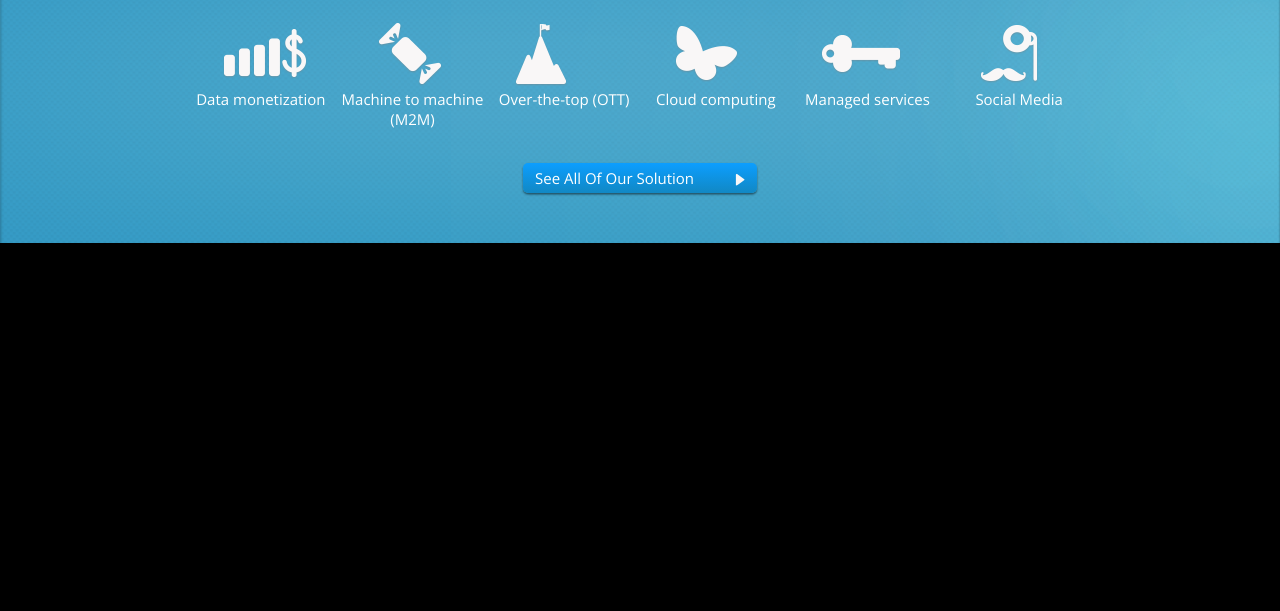
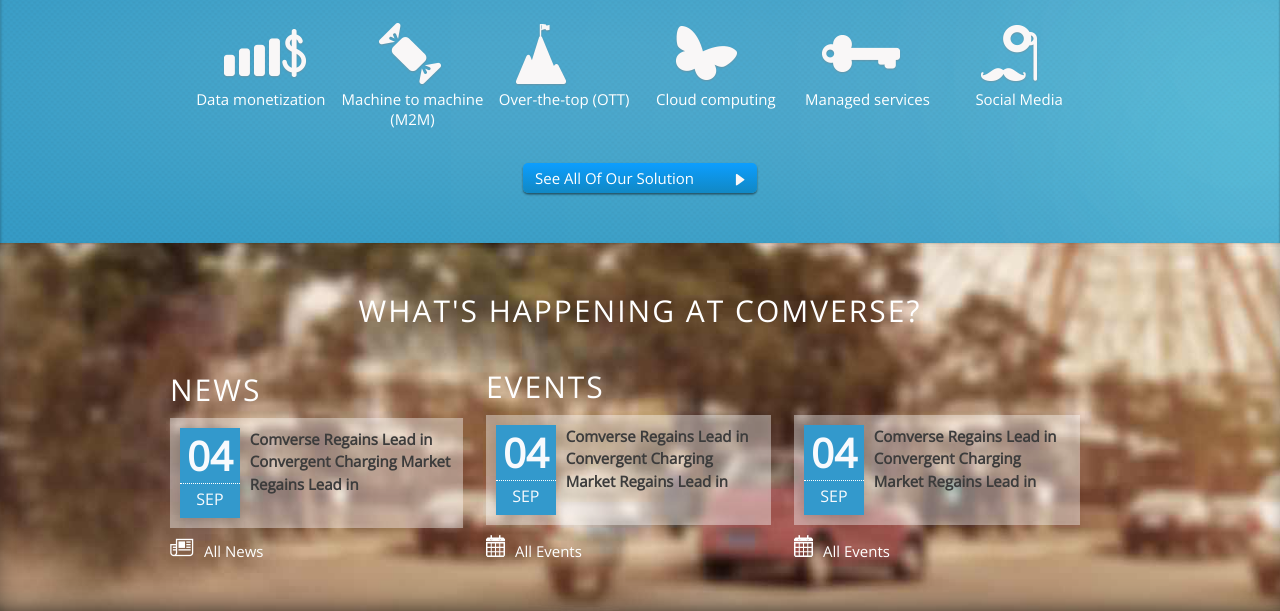
Before and after one commit to Mohammad-Rayyan/comverse, a plain HTML site: page index.html in a window 1280 px wide. Shown: the part 732-1343 px from the top of the page. Before the commit the page ends 975 px from the top, so only its background shows below. Drawn offline with nearby package versions, Linux system fonts and the light colour scheme.

Commit message:
whats happening css

```diff
--- a/css/main.css
+++ b/css/main.css
@@ -1,8 +1,8 @@
 @import url(http://fonts.googleapis.com/css?family=Open+Sans);
 
 html { font-size: 62.5%; }
-/*
-* {
+
+/** {
 	border: 1px solid red;
 }*/
 body{
@@ -267,7 +267,7 @@ p{
     padding: 5rem 0;
     color: white;
 }
-#toDoSection h3{
+#toDoSection h3,#whatHappenSection h3{
 	text-align: center;
     text-transform: uppercase;
     font-size: 3rem;
@@ -335,15 +335,98 @@ p{
 }
 /* ----------------------------------   toDoSection END   ------------------------------------- */
 
+/* ----------------------------------   whatHappenSection   ------------------------------------- */
+#whatHappenSection{
+	background: url(../img/news-and-events-bg.jpg) center;
+    background-size: cover;
+    color: #f8fafd;
+    position: relative;
+    box-shadow: inset 0 -10px 31px -15px #000000;
+    padding: 5rem 0;
+}
+.events{
+	display: inline-block;
+	width: calc(199%/3);
+}
+.news{
+	display: inline-block;
+	width: calc(100%/3);
+}
+.event{
+	display: inline-block;
+	width: 49%;
+}
+.new a:first-child,.event a:first-child{
+	float: left;
+    background: rgba(255,255,255, 0.4);
+    color: #3C3C3C;
+    font-weight: bold;
+    height: 9rem;
+    margin-right: 2rem;
+    padding: 1rem;
+    margin-bottom: 1rem;
+}
+.new a:first-child:hover,.event a:first-child:hover{
+	background: rgba(255,255,255, 0.7);
+}
+#whatHappenSection #news,#whatHappenSection #events{
+	text-align: left;
+	margin-bottom: 1rem;
+}
+.dateNum{
+	border-bottom: 1px dotted white;
+    font-size: 4em;
+    padding: 0px 0.7rem 0px 0.7rem;
+    display: block;
+}
+.dateMon{
+	font-size: 1.6em;
+    padding: 1rem;
+    display: block;
+    font-weight: 100;
+    text-align: center;
+    text-transform: uppercase;
+    line-height: 1rem;
+    padding-bottom: 0px;
+}
+.date{
+	background: #3399cc;
+    float: left;
+    color: #f8fafd;
+    height: 9rem;
+    margin-right: 1rem;
+    box-shadow: 0px 4px 15px 0px rgba(0,0,0, 0.2);
+}
+#whatHappenSection p{
+	margin: 0px;
+    padding-top: 0px;
+    line-height: 1.5;
+}
+.allEvents,.allNews{
+	font-size: 1.5rem;
+	color: white ;
+}
+.allEvents:before {
+	content: url(../img/eventListIconEvents.png);
+	margin-right: 1rem;
+}
+.allNews:before {
+	content: url(../img/eventListIconNews.png);
+	margin-right: 1rem;
+}
+.allEvents:hover:before {
+	content: url(../img/eventListIconEvents_hover.png);
+	margin-right: 1rem;
+}
+.allNews:hover:before {
+	content: url(../img/eventListIconNews_hover.png);
+	margin-right: 1rem;
+}
+.allNews:hover,.allEvents:hover{
+	color: black;
+}
 
-
-
-
-#whatHappenSection{
-	background-image: url("../img/news-and-events-bg.jpg");
-	background-attachment: fixed;
-	background-repeat: no-repeat;
-}
+/* ----------------------------------   whatHappenSection   ------------------------------------- */
 #trueStoriesSection{
 	background-color: lightgrey;
 }
--- a/index.html
+++ b/index.html
@@ -138,52 +138,56 @@
 			</ul>
 			<a class="button seeAll" href="#">see all of our solution<span class="arrow"></span></a>
 			</div>
-		</section><!--
+		</section>
 		<section class="cf" id='whatHappenSection'>
 			<div class="container">
-				<h3>what can we do for you</h3>
+				<h3>What's happening at Comverse?</h3>
 				<div>
-					<div>
-						<h3>news</h3>
-						<div>
-							<div>
-								<span>04</span>
-								<span>sep</span>
+					<div class="news">
+						<h3 id="news">news</h3>
+						<div class="new">
+							<a href="" class="cf">
+								<div class="date">
+									<span class="dateNum">04</span>
+									<span class="dateMon">sep</span>
+								</div>
 								<p>
 									Comverse Regains Lead in Convergent Charging Market Regains Lead in
 								</p>
-							</div>
-							<div><div></div>All News</div>
+							</a>
+							<a href=""><span class="allNews" href="">All News</span></a>
 						</div>
 					</div>
-					<div>
-						<h3>events</h3>
-						<div>
-							<div>
-								<div>
-									<span>04</span>
-									<span>sep</span>
+					<div class="events">
+						<h3 id="events">events</h3>
+							<div class="event">
+								<a href="" class="cf">
+									<div class="date">
+										<span class="dateNum">04</span>
+										<span class="dateMon">sep</span>
+									</div>
 									<p>
 										Comverse Regains Lead in Convergent Charging Market Regains Lead in
 									</p>
-								</div>
-								<div><div></div>All Events</div>
+								</a>
+								<a href=""><span class="allEvents">All Events</span></a>
 							</div>
-							<div>
-								<div>
-									<span>04</span>
-									<span>sep</span>
+							<div class="event">
+								<a href="" class="cf">
+									<div class="date">
+										<span class="dateNum">04</span>
+										<span class="dateMon">sep</span>
+									</div>
 									<p>
 										Comverse Regains Lead in Convergent Charging Market Regains Lead in
 									</p>
-								</div>
-								<div><div></div>All Events</div>
+								</a>
+								<a href=""><span class="allEvents">All Events</span></a>
 							</div>
-						</div>
 					</div>
 				</div>
 			</div>
-		</section>
+		</section><!--
 		<section class="cf" id='trueStoriesSection'>
 			<div class="container">
 				<h3>success stories</h3>
```
